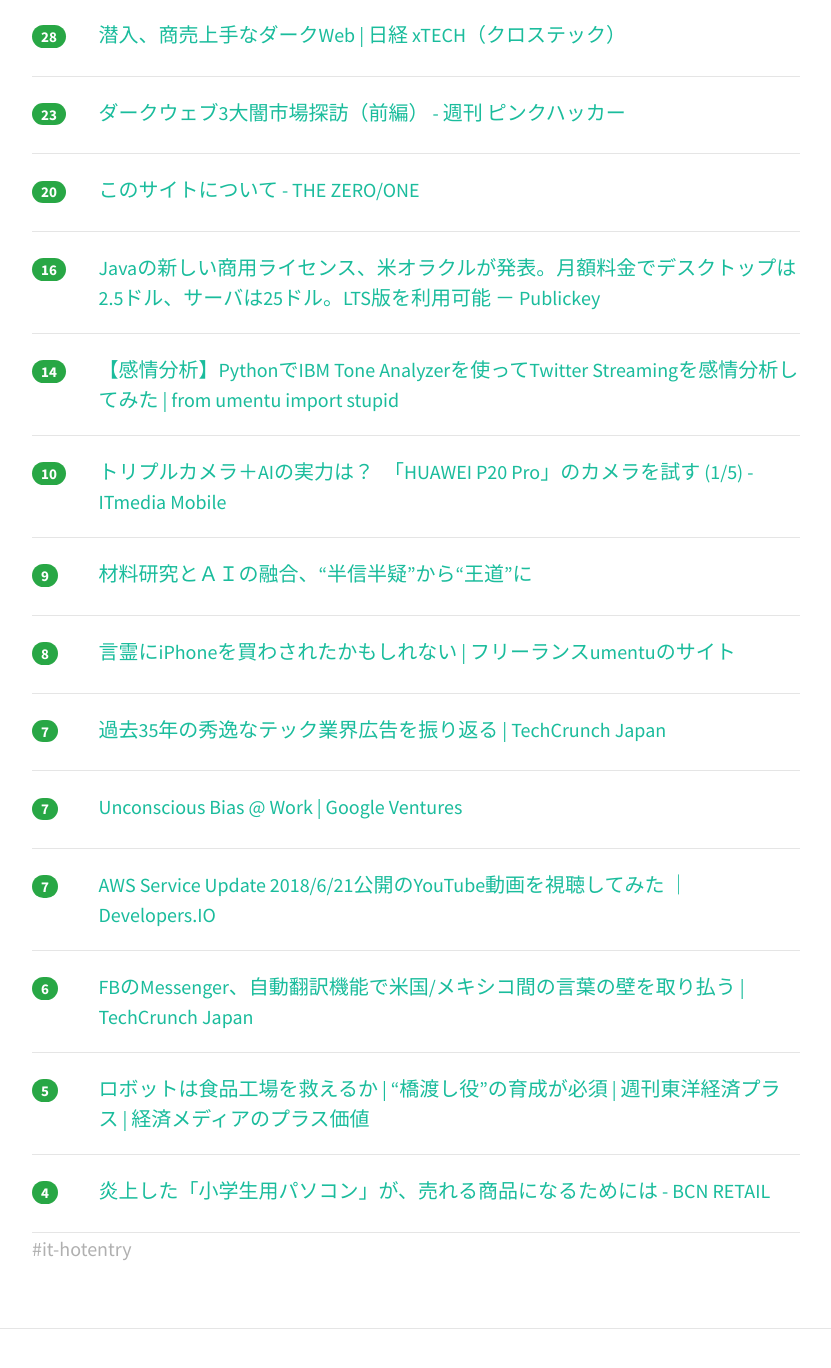
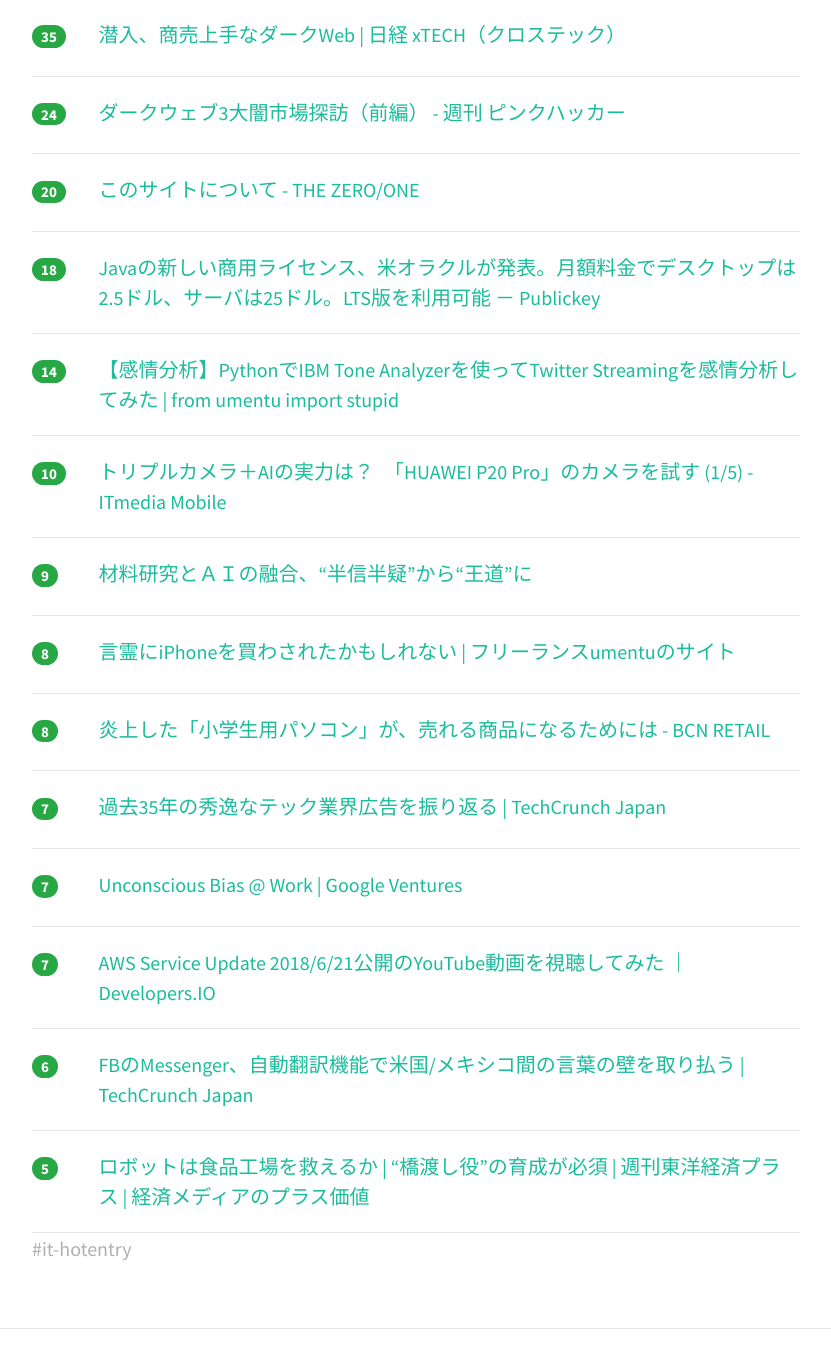
Before and after one commit to yatta47/hatena-matome-site, a Jekyll site: the page built from _posts/2018-06-25-hatena.md, in a window 1280 px wide and 1400 px high, scrolled down 375 px. Shown: the top 1368 px of the window, without its empty margins (224-1055 px from the left). Built offline with Jekyll 4.4.1, drawn with Linux system fonts in a browser that asks for light colours; nearby versions of some CDN libraries.

Commit message:
Updated 2018-06-25

```diff
--- a/_posts/2018-06-25-hatena.md
+++ b/_posts/2018-06-25-hatena.md
@@ -1,18 +1,18 @@
 ---
 layout: post
 title:  "2018-06-25 はてぶIT"
-date:   2018-06-25 05:01:47
+date:   2018-06-25 06:01:37
 tags: [it-hotentry]
 ---
 14 件のデータあり
 
 <hr><div class="row">
-<div class="col-1"><span class="badge badge-pill badge-success h2">28</span></div>
+<div class="col-1"><span class="badge badge-pill badge-success h2">35</span></div>
 <div class="col-11"><a href='http://tech.nikkeibp.co.jp/it/atcl/column/17/031500082/031600001/' target='_blank'>潜入、商売上手なダークWeb | 日経 xTECH（クロステック）</a></div>
 </div>
 <hr>
 <div class="row">
-<div class="col-1"><span class="badge badge-pill badge-success h2">23</span></div>
+<div class="col-1"><span class="badge badge-pill badge-success h2">24</span></div>
 <div class="col-11"><a href='http://www.pinkhacker.com/entry/2016/11/01/080000' target='_blank'>ダークウェブ3大闇市場探訪（前編） - 週刊 ピンクハッカー</a></div>
 </div>
 <hr>
@@ -22,7 +22,7 @@ tags: [it-hotentry]
 </div>
 <hr>
 <div class="row">
-<div class="col-1"><span class="badge badge-pill badge-success h2">16</span></div>
+<div class="col-1"><span class="badge badge-pill badge-success h2">18</span></div>
 <div class="col-11"><a href='https://www.publickey1.jp/blog/18/java2525lts.html' target='_blank'>Javaの新しい商用ライセンス、米オラクルが発表。月額料金でデスクトップは2.5ドル、サーバは25ドル。LTS版を利用可能 － Publickey</a></div>
 </div>
 <hr>
@@ -44,6 +44,11 @@ tags: [it-hotentry]
 <div class="row">
 <div class="col-1"><span class="badge badge-pill badge-success h2">8</span></div>
 <div class="col-11"><a href='https://freelance.umentu.work/index.php/2018/06/25/post-147/' target='_blank'>言霊にiPhoneを買わされたかもしれない | フリーランスumentuのサイト</a></div>
+</div>
+<hr>
+<div class="row">
+<div class="col-1"><span class="badge badge-pill badge-success h2">8</span></div>
+<div class="col-11"><a href='https://www.bcnretail.com/market/detail/20180624_65137.html' target='_blank'>炎上した「小学生用パソコン」が、売れる商品になるためには - BCN RETAIL</a></div>
 </div>
 <hr>
 <div class="row">
@@ -71,8 +76,3 @@ tags: [it-hotentry]
 <div class="col-11"><a href='https://premium.toyokeizai.net/articles/-/18360' target='_blank'>ロボットは食品工場を救えるか | “橋渡し役”の育成が必須 | 週刊東洋経済プラス | 経済メディアのプラス価値</a></div>
 </div>
 <hr>
-<div class="row">
-<div class="col-1"><span class="badge badge-pill badge-success h2">4</span></div>
-<div class="col-11"><a href='https://www.bcnretail.com/market/detail/20180624_65137.html' target='_blank'>炎上した「小学生用パソコン」が、売れる商品になるためには - BCN RETAIL</a></div>
-</div>
-<hr>
```
